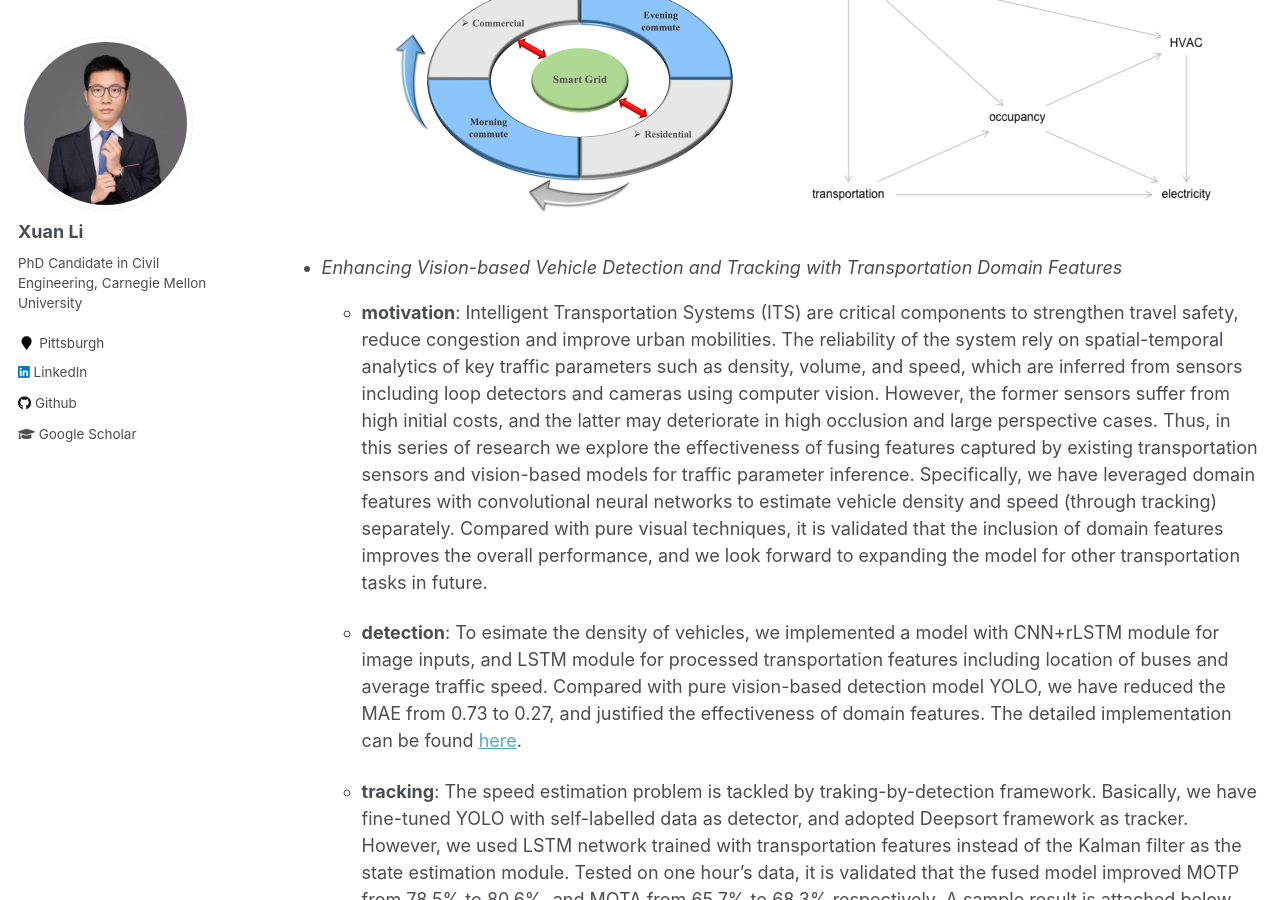
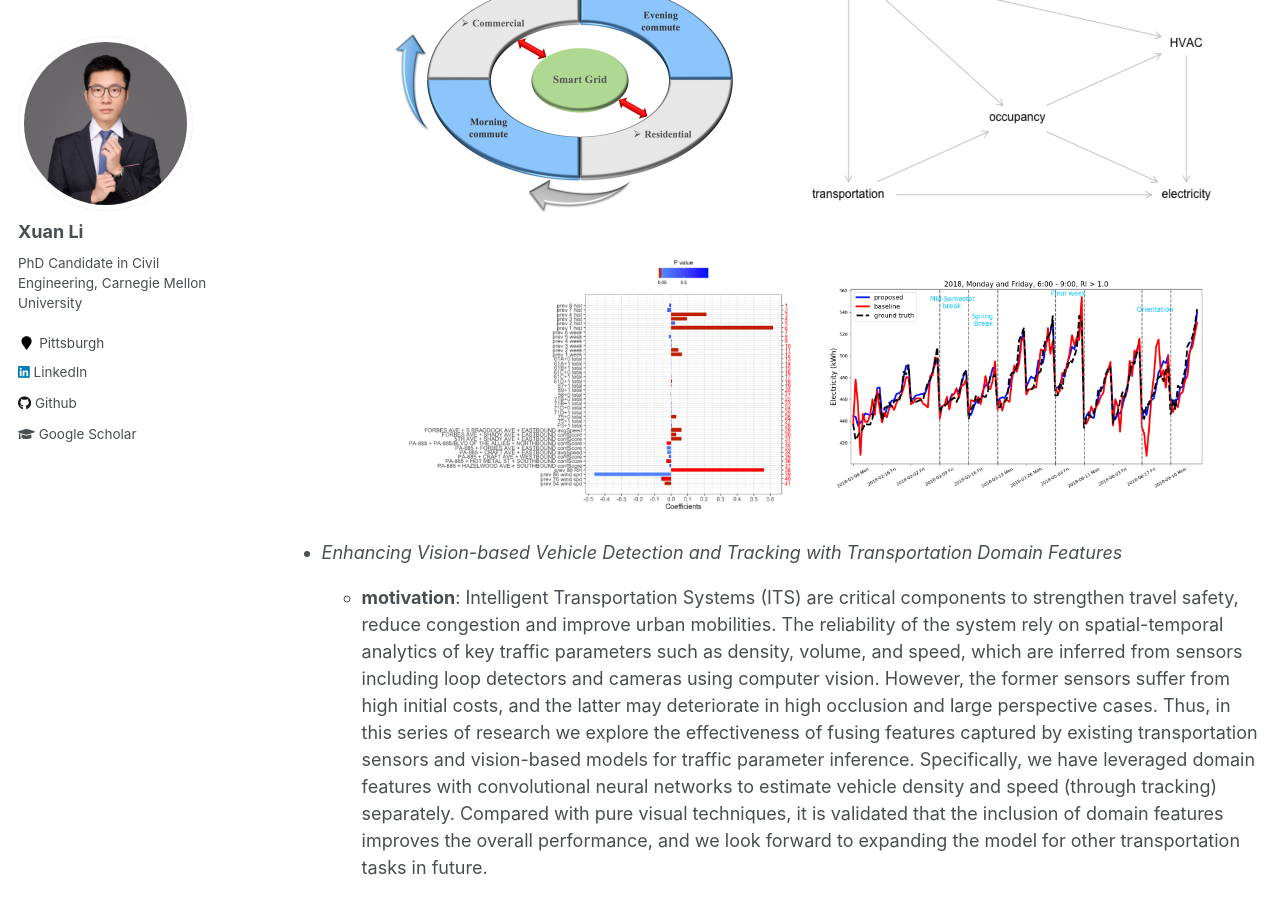
Before and after one commit to milanlx/milanlx.github.io, a Jekyll site: the page built from _pages/project.md, in a window 1280 px wide and 900 px high, scrolled down 538 px. Built offline with Jekyll 4.4.1, drawn with Linux system fonts in a browser that asks for light colours.

Commit message:
Update project.md

```diff
--- a/_pages/project.md
+++ b/_pages/project.md
@@ -15,6 +15,11 @@ Research Projects
   * **motivation**: Urban systems, including transporations and buildings are highly interrelated given the spatial-temporal flow of system users. The change of magnitude of occupancy in one system can be in proportion to the fluctuation in one another. In this project we aim at investigating the edge potential of predicting the energy profile of buildings, from the rich and fine-grained transportation data including realtime traffic flow intensity, and public transit status. The refined prediction would further facilitate energy-efficient demand-based building control [link](https://www.nsf.gov/awardsearch/showAward?AWD_ID=1637222).
 
       <p align="center"><img width="870" height="300" src='/images/transResearch/motivation.png'></p>
+      <p align="center">
+          <img src="/images/transResearch/feature_weekday.png" width="45%" />
+          <img src="/images/transResearch/example_weekday.png" width="45%" />
+      </p>
+
 
 
 
```
